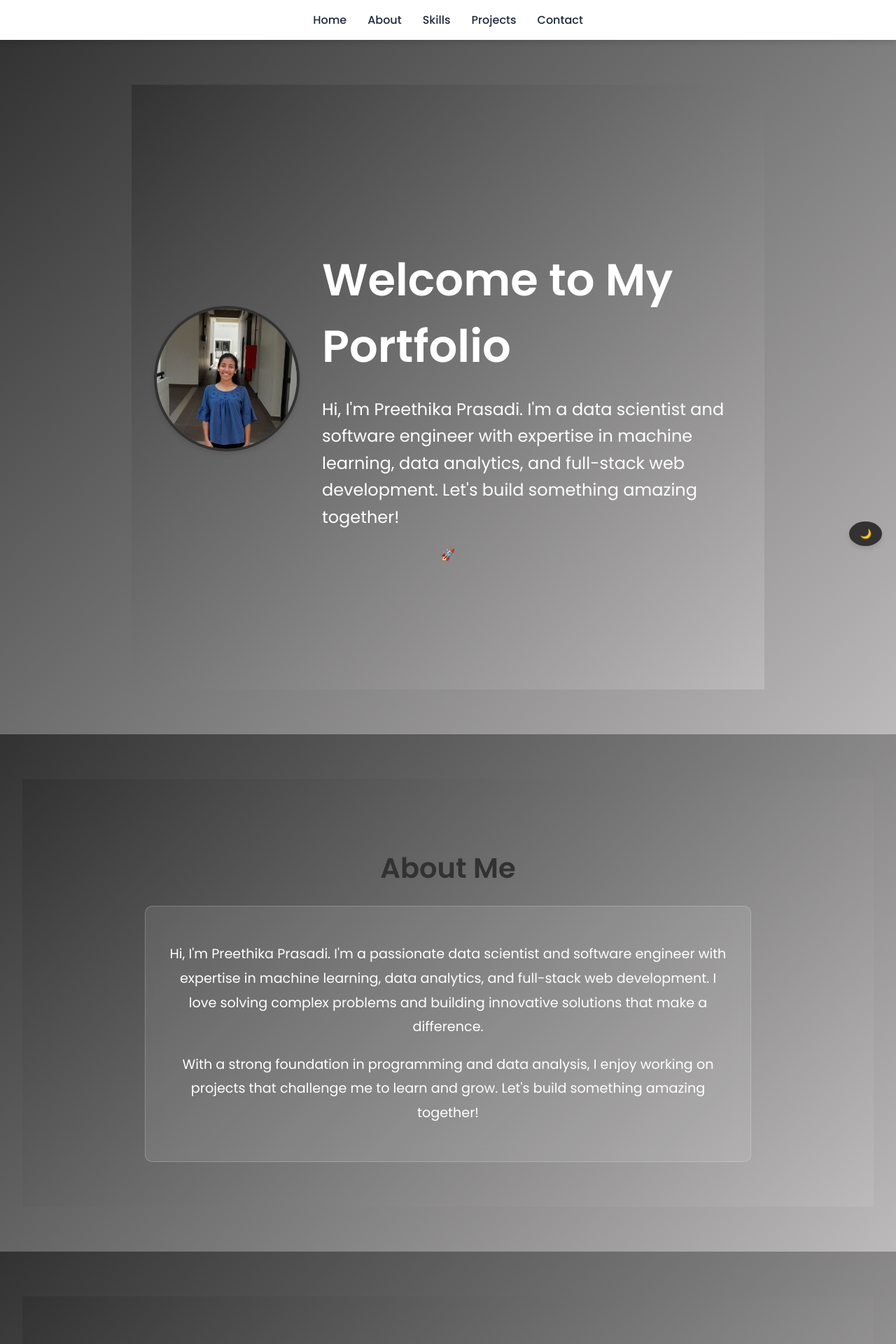
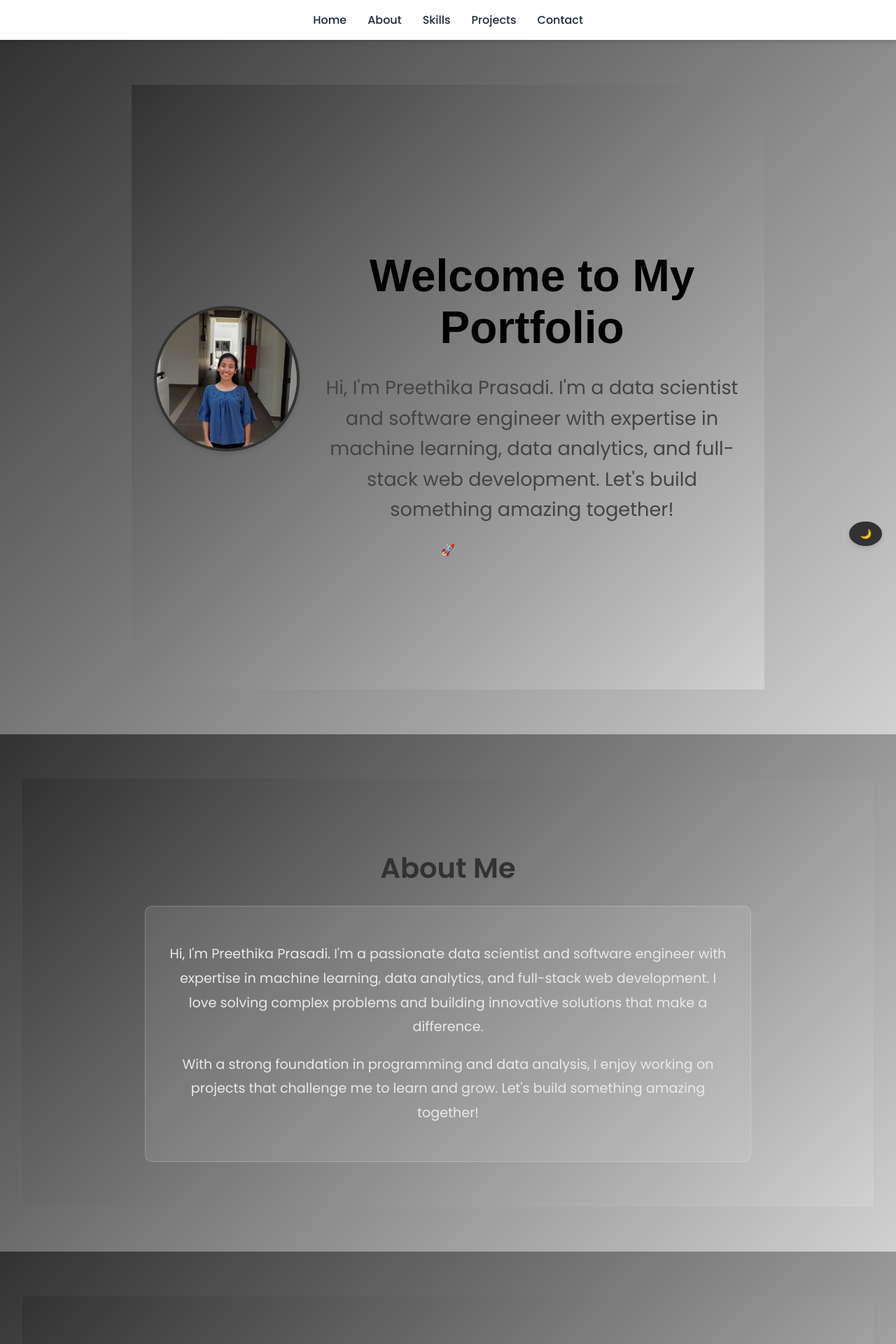
Before and after one commit to preethikaprasadi/Preethika_Prasadi-Portfolio, a React (Create React App) app: page / in a window 1280 px wide. Shown: the top 1920 px of the page at 70% size. Built offline with nearby package versions, Linux system fonts and the light colour scheme.

Commit message:
Update Styles

```diff
--- a/src/styles.css
+++ b/src/styles.css
@@ -1,17 +1,17 @@
 /* General Styles */
 :root {
   --primary-color: #323232; /* Vibrant blue */
-  --secondary-color: #bcbaba; /* Soft red */
+  --secondary-color: #d1d1d1; /* Soft red */
   --background-color: #f8f9fa; /* Light gray */
   --text-color: #1e293b; /* Dark gray */
   --card-background: #ffffff; /* White */
-  --card-text-color: #1e293b; /* Dark gray */
+  --card-text-color: #000000; /* Dark gray */
   --shadow: 0 4px 6px rgba(0, 0, 0, 0.1);
 }
 
 [data-theme="dark"] {
-  --primary-color: #3b82f6; /* Bright blue */
-  --secondary-color: #ef4444; /* Soft red */
+  --primary-color: #323232; /* Bright blue */
+  --secondary-color: #d1d1d1; /* Soft red */
   --background-color: #121212; /* Dark gray */
   --text-color: #ffffff; /* White */
   --card-background: #1e1e1e; /* Darker gray */
@@ -34,6 +34,7 @@
 
   a:hover {
     text-decoration: underline;
+
   }
 
   /* Header */
@@ -65,7 +66,7 @@
   }
 
   header nav ul li a:hover {
-    color: var(--primary-color);
+    color: rgb(202, 202, 202);
   }
 
   /* Theme Toggle Button */
@@ -113,11 +114,16 @@
   #home h1 {
     font-size: 4rem;
     animation: fadeIn 2s ease-in-out;
+    color: #000000;
+    font-family: Arial, Helvetica, sans-serif;
+    text-align: center;
   }
 
   #home p {
-    font-size: 1.5rem;
+    font-size: 1.7rem;
     animation: fadeIn 3s ease-in-out;
+    color: #434343;
+    text-align: center;
   }
 
   @keyframes fadeIn {
@@ -133,7 +139,7 @@
 #about {
   padding: 4rem 2rem;
   background: linear-gradient(135deg, var(--primary-color), var(--secondary-color));
-  color: white;
+  color: rgb(233, 233, 233);
   text-align: center;
 }
 
@@ -174,7 +180,7 @@
 #skills {
   padding: 4rem 2rem;
   background: linear-gradient(135deg, var(--primary-color), var(--secondary-color));
-  color: white;
+  color: rgb(233, 233, 233);
   text-align: center;
 }
 
@@ -229,15 +235,18 @@
 #projects {
   padding: 4rem 2rem;
   background: linear-gradient(135deg, var(--primary-color), var(--secondary-color));
-  color: white;
+  color: rgb(233, 233, 233);
   text-align: center;
 }
 
 .projects-grid {
-  display: grid;
-  grid-template-columns: repeat(auto-fit, minmax(300px, 1fr));
+  display: flex;
+  flex-wrap: wrap;
+  justify-content: center; /* Center the cards horizontally */
   gap: 20px;
   padding: 2rem;
+  max-width: 1200px; /* Optional: Limit the width of the grid */
+  margin: 0 auto; /* Center the grid on the page */
 }
 
 .project-card {
@@ -247,6 +256,8 @@
   padding: 1.5rem;
   border-radius: 10px;
   transition: all 0.3s ease;
+  box-shadow: var(--shadow);
+  width: 300px;
 }
 
 .project-card:hover {
@@ -258,7 +269,7 @@
 .project-card h3 {
   font-size: 1.5rem;
   margin-bottom: 1rem;
-  color: var(--primary-color);
+  color: rgb(247, 247, 247);
 }
 
 .project-card p {
@@ -266,10 +277,26 @@
   margin-bottom: 1rem;
 }
 
+.project-details {
+
+  margin: 1rem 0;
+  font-size: 0.9rem;
+  color: var(--card-text-color);
+}
+
+.project-details p {
+  margin: 0.5rem 0;
+  font-size: 0.9rem;
+  color: var(--card-text-color);
+}
+
+.project-details strong {
+  color: var(--primary-color);
+}
 .project-card a {
   display: inline-block;
-  background-color: var(--primary-color);
-  color: white;
+  background-color: rgb(0, 0, 0);
+  color: rgb(233, 233, 233);
   padding: 0.5rem 1rem;
   border-radius: 5px;
   transition: background-color 0.3s;
@@ -297,7 +324,7 @@
 #contact {
   padding: 4rem 2rem;
   background: linear-gradient(135deg, var(--primary-color), var(--secondary-color));
-  color: white;
+  color: rgb(233, 233, 233);
   text-align: center;
 }
 
@@ -313,7 +340,7 @@
   display: flex;
   align-items: center;
   gap: 0.5rem;
-  color: white;
+  color: rgb(233, 233, 233);
   font-size: 1.2rem;
   text-decoration: none;
   padding: 1rem 2rem;
@@ -359,5 +386,5 @@
   footer p {
     margin: 0;
     font-size: 1rem;
-    color: white;
+    color: rgb(233, 233, 233);
   }
```
